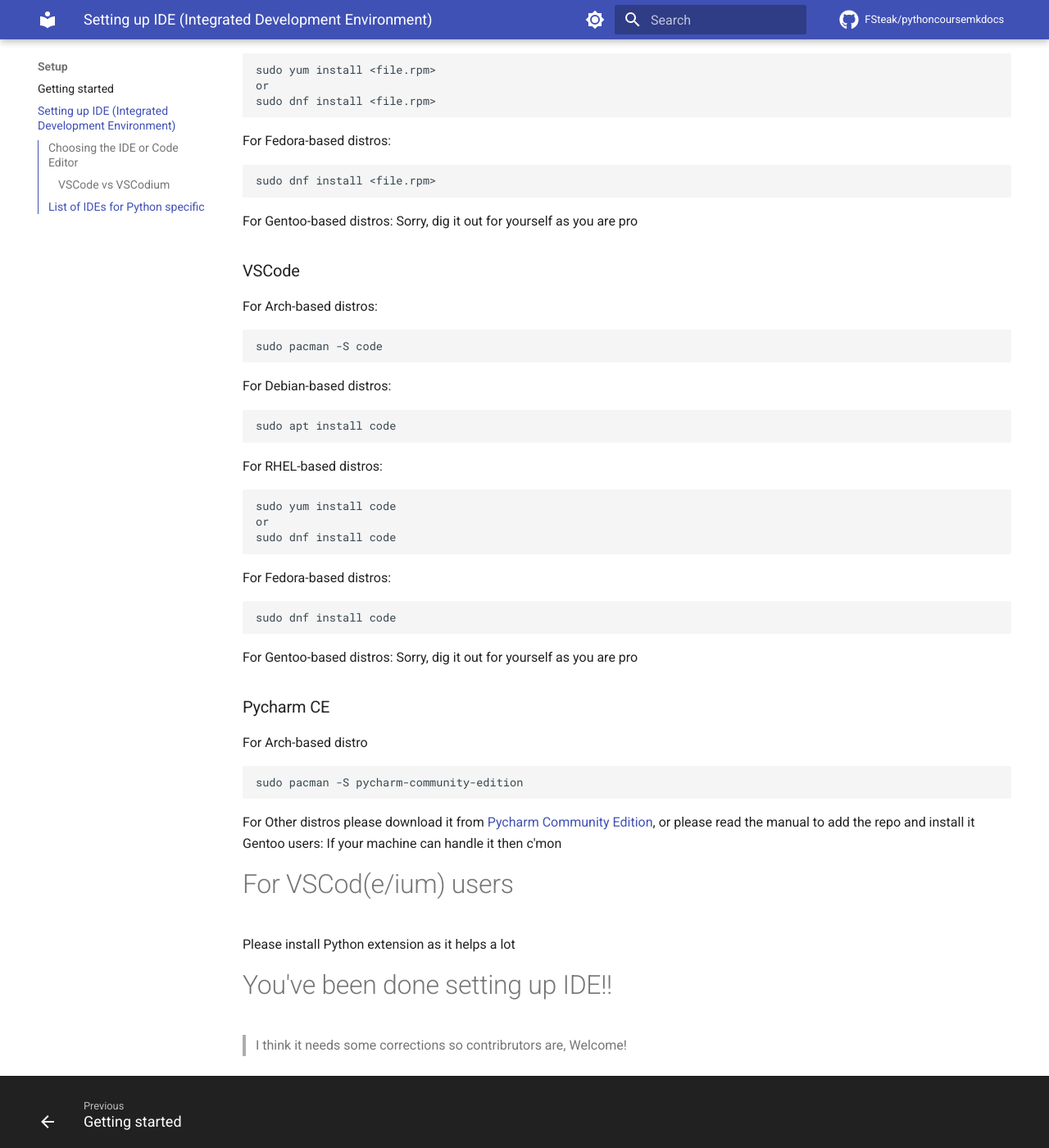
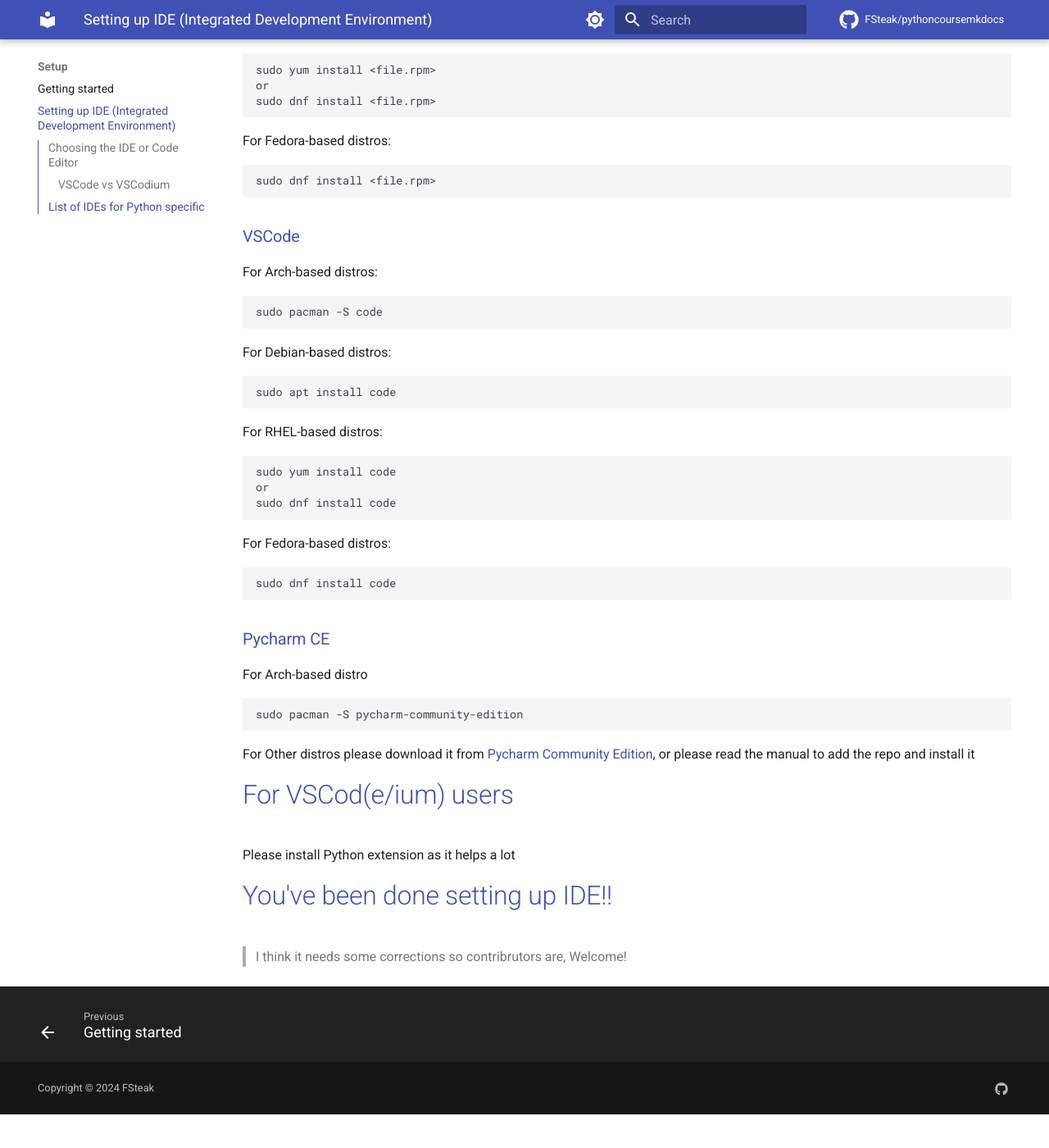
Before and after one commit to FSteak/pythoncoursemkdocs, an MkDocs documentation site: the page built from docs/Setup/Setting up IDE.md, in a window 1280 px wide and 1400 px high, scrolled down 1915 px. Shown: the whole window at 82% size. Built offline with MkDocs 1.6.1 and Material for MkDocs 9.7.7, drawn with Linux system fonts in a browser that asks for light colours; comment, search, counter and statistics services are not loaded; after the commit the page ends 3274 px from its top, so only the background shows below that.

````diff
--- a/docs/Setup/Setting up IDE.md
+++ b/docs/Setup/Setting up IDE.md
@@ -66,8 +66,6 @@ For Fedora-based distros:
 ```bash
 sudo dnf install <file.rpm>
 ```
-For Gentoo-based distros:
-Sorry, dig it out for yourself as you are pro
 
 ### VSCode
 For Arch-based distros:
@@ -88,8 +86,6 @@ For Fedora-based distros:
 ```bash
 sudo dnf install code
 ```
-For Gentoo-based distros:
-Sorry, dig it out for yourself as you are pro
 
 ### Pycharm CE
 For Arch-based distro
@@ -97,8 +93,6 @@ For Arch-based distro
 sudo pacman -S pycharm-community-edition
 ```
 For Other distros please download it from [Pycharm Community Edition](https://www.jetbrains.com/pycharm/download/?section=linux), or please read the manual to add the repo and install it<br>
-Gentoo users:
-If your machine can handle it then c'mon
 
 # For VSCod(e/ium) users
 Please install Python extension as it helps a lot
--- a/mkdocs.yml
+++ b/mkdocs.yml
@@ -67,6 +67,9 @@ extra_css:
 extra_javascript:
   - javascripts/extra.js
 markdown_extensions:
+  - toc:
+      anchorlink: true
+      permalink: true
   - attr_list
   - md_in_html
 copyright: Copyright &copy; 2024 FSteak
````
Also changed, not shown: docs/Setup/Getting Started.md (+13 -1 lines), overrides/comments.html (added, +54 -0 lines), 1 other file.
